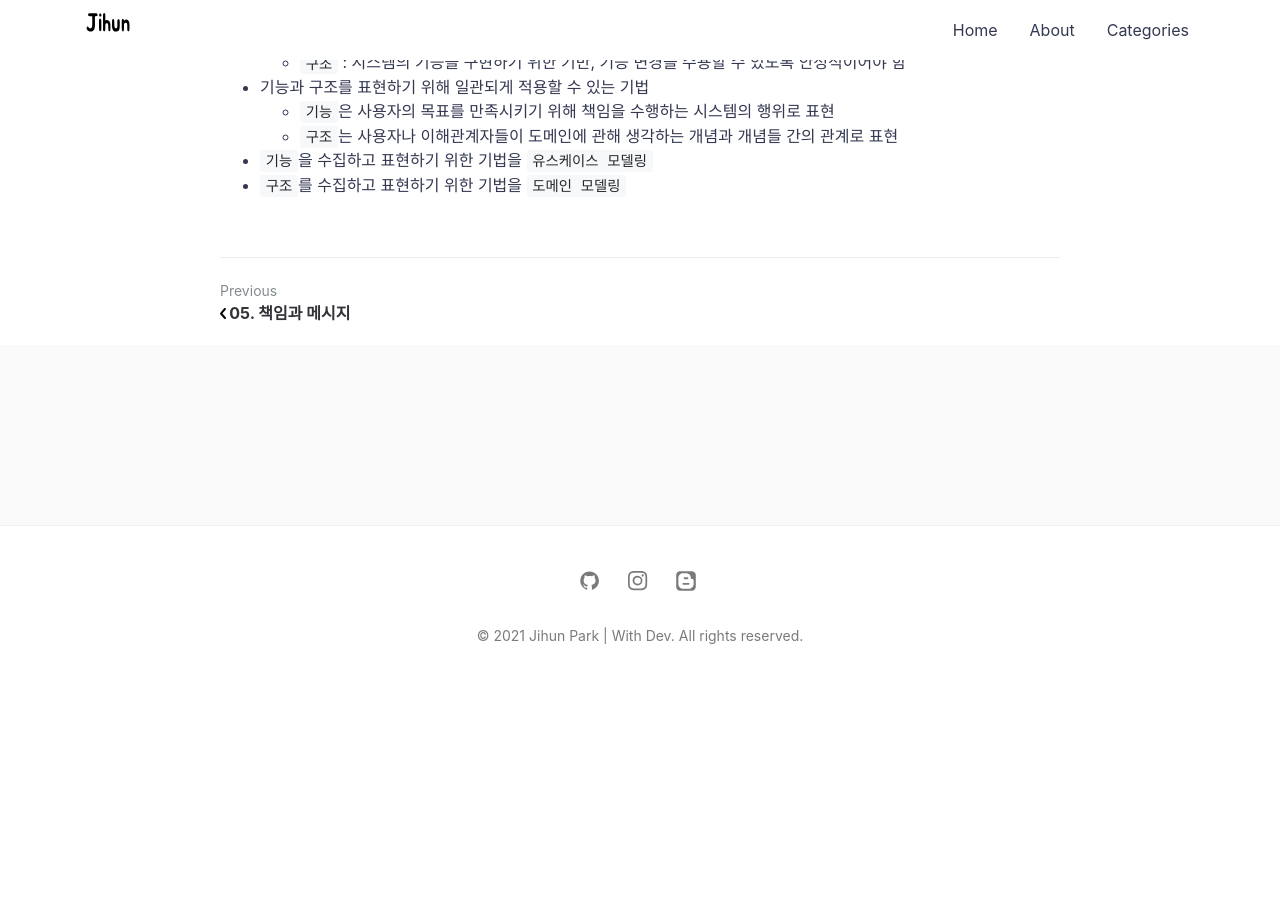
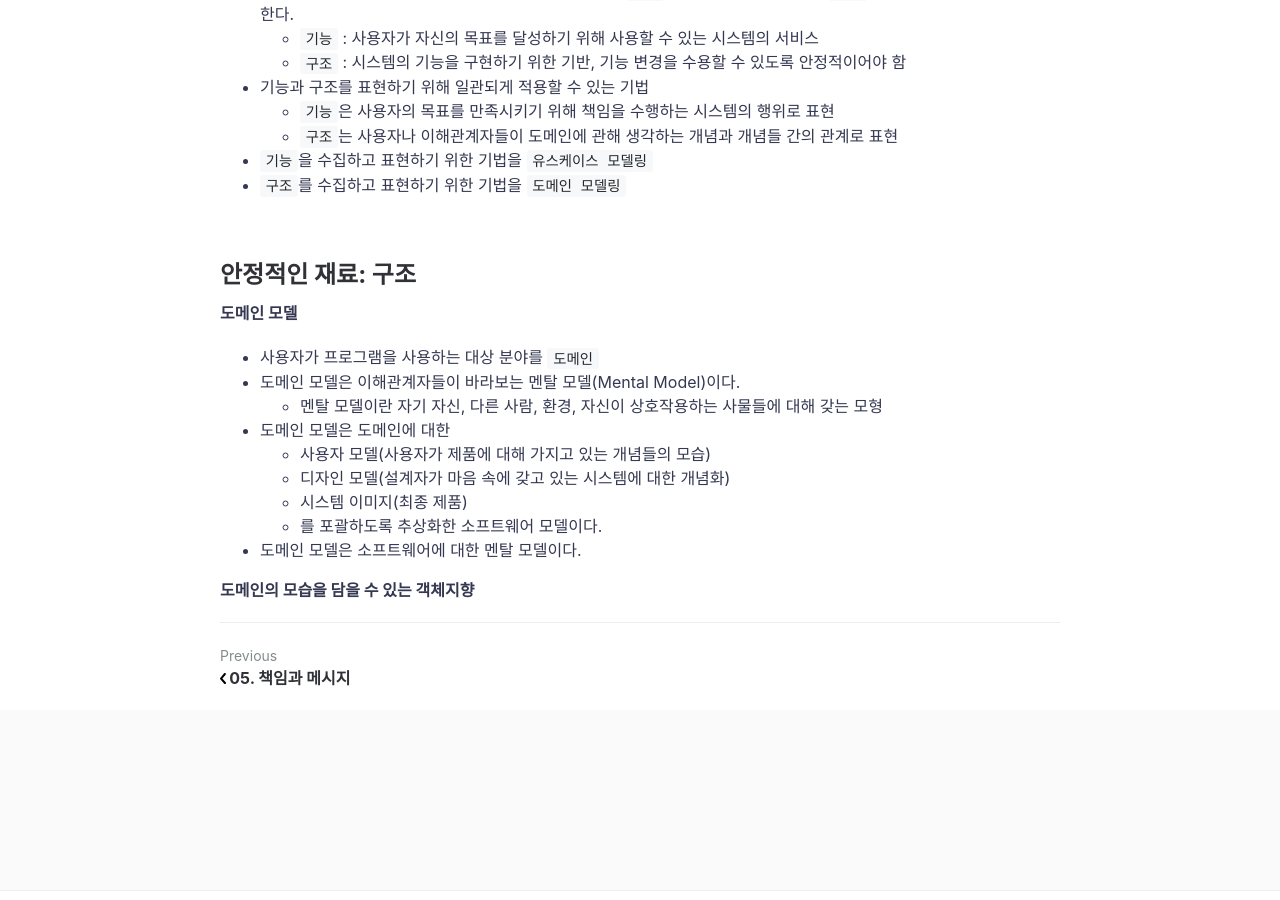
Before and after one commit to jihunparkme/jihunparkme.github.io, a Jekyll site: the page built from _posts/2021-02-09-TheEOO-객체-지도.md, in a window 1280 px wide and 900 px high, scrolled down 1020 px. Built offline with Jekyll 4.4.1, drawn with Linux system fonts in a browser that asks for light colours; comment, search, counter and statistics services are not loaded; before the commit the page ends 1711 px from its top, so only the background shows below that.

Commit message:
add contetns

```diff
--- a/_posts/2021-02-09-TheEOO-객체-지도.md
+++ b/_posts/2021-02-09-TheEOO-객체-지도.md
@@ -30,3 +30,20 @@
 - `구조`를 수집하고 표현하기 위한 기법을 `도메인 모델링`
 
 <br>
+
+## 안정적인 재료: 구조
+
+**도메인 모델**
+
+- 사용자가 프로그램을 사용하는 대상 분야를 `도메인`
+- 도메인 모델은 이해관계자들이 바라보는 멘탈 모델(Mental Model)이다.
+  - 멘탈 모델이란 자기 자신, 다른 사람, 환경, 자신이 상호작용하는 사물들에 대해 갖는 모형
+- 도메인 모델은 도메인에 대한
+  - 사용자 모델(사용자가 제품에 대해 가지고 있는 개념들의 모습)
+  - 디자인 모델(설계자가 마음 속에 갖고 있는 시스템에 대한 개념화)
+  - 시스템 이미지(최종 제품)
+  - 를 포괄하도록 추상화한 소프트웨어 모델이다.
+
+- 도메인 모델은 소프트웨어에 대한 멘탈 모델이다.
+
+**도메인의 모습을 담을 수 있는 객체지향**
```
